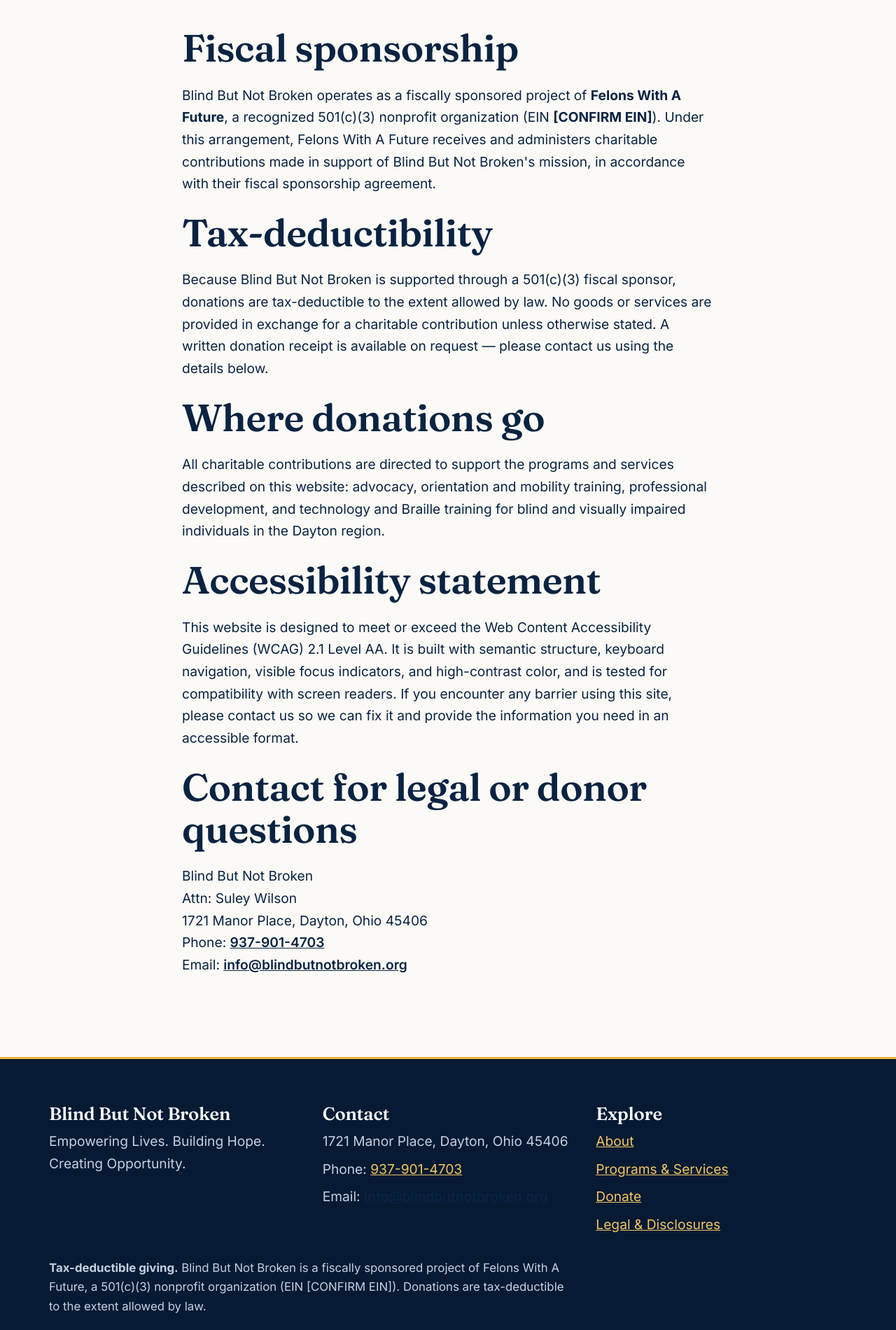
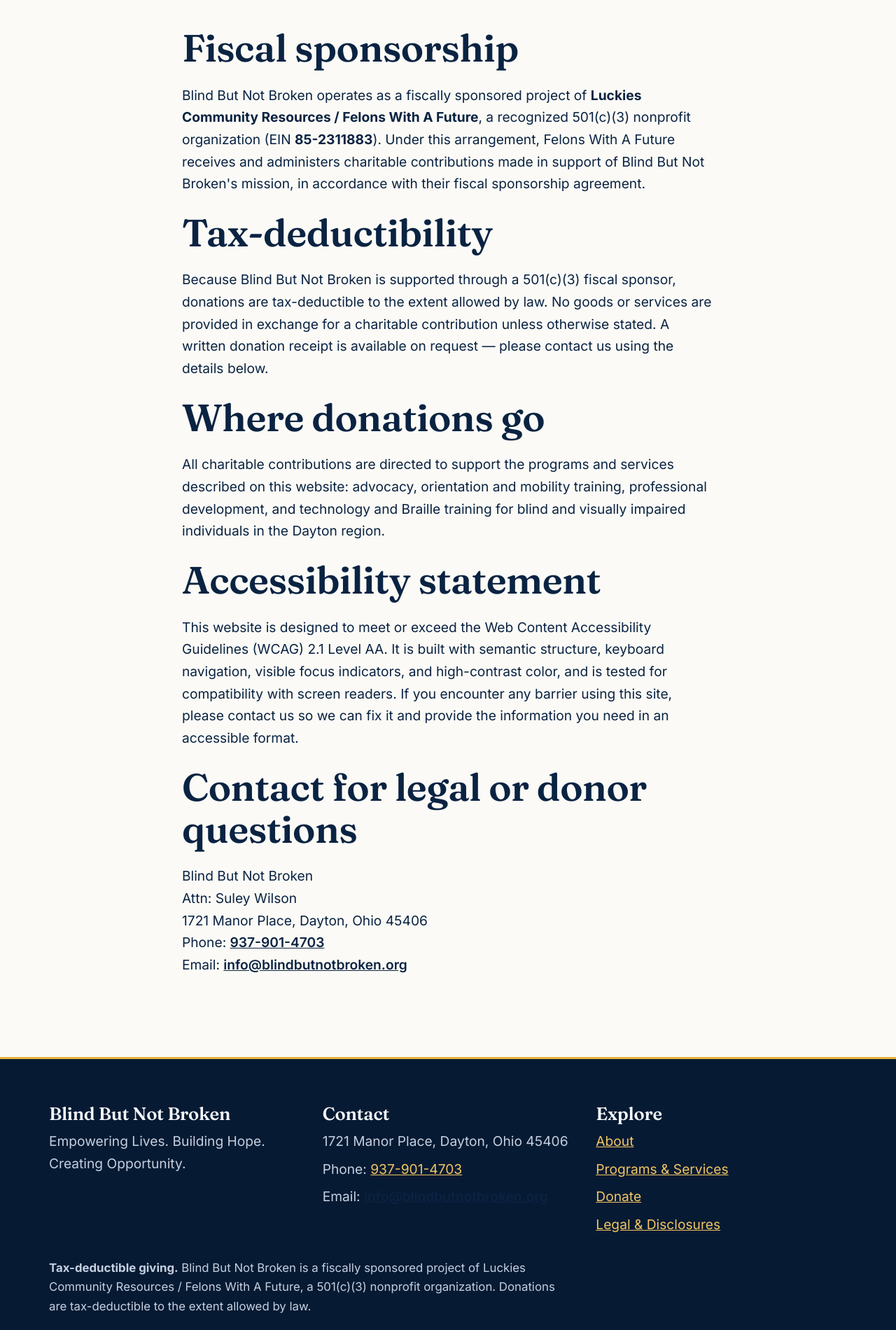
Before and after one commit to BreaunD/BlindbutNotBroken_Site, a plain HTML site: page legal.html in a window 1280 px wide. Shown: the part 760-2660 px from the top of the page at 70% size. Drawn offline with Linux system fonts and the light colour scheme.

Commit message:
updates to legal
update

```diff
--- a/legal.html
+++ b/legal.html
@@ -46,30 +46,13 @@
 
     <section class="section" aria-labelledby="fiscal-title">
       <div class="wrap stack" style="max-width:760px;">
-        <!--
-          ============================================================
-          IMPORTANT — CONFIRM BEFORE PUBLISHING
-          Two source documents give DIFFERENT EINs for Felons With A Future:
-            • Printed org packet (page 4): 85-2311883
-            • Bré's meeting notes:         93-1866952
-          These cannot both be right. Confirm the correct EIN with Suley /
-          the fiscal sponsor and replace every "[CONFIRM EIN]" placeholder
-          across the site before this goes live.
 
-          Also confirm the exact entity relationship wording. Notes reference:
-            • Legal 501(c)(3): Felons With A Future
-            • DBA / alliance name: United Collaborative Disability Alliance
-            • Public-facing project name: Blind But Not Broken
-            • Faith / support sector: Victory Over Blindness
-          The paragraph below is a safe draft — have it reviewed by whoever
-          manages the sponsorship agreement.
-          ============================================================
-        -->
+
         <div>
           <h2 id="fiscal-title">Fiscal sponsorship</h2>
           <p>Blind But Not Broken operates as a fiscally sponsored project of
-            <strong>Felons With A Future</strong>, a recognized 501(c)(3) nonprofit organization
-            (EIN&nbsp;<strong>[CONFIRM&nbsp;EIN]</strong>). Under this arrangement, Felons With A
+            <strong>Luckies Community Resources / Felons With A Future</strong>, a recognized 501(c)(3) nonprofit organization
+            (EIN&nbsp;<strong>85-2311883</strong>). Under this arrangement, Felons With A
             Future receives and administers charitable contributions made in support of Blind But
             Not Broken's mission, in accordance with their fiscal sponsorship agreement.</p>
         </div>
@@ -138,8 +121,7 @@
       </div>
       <div class="footer-legal">
         <p><strong>Tax-deductible giving.</strong> Blind But Not Broken is a fiscally sponsored
-          project of Felons With A Future, a 501(c)(3) nonprofit organization
-          (EIN&nbsp;[CONFIRM&nbsp;EIN]). Donations are tax-deductible to the extent allowed by law.</p>
+          project of Luckies Community Resources / Felons With A Future, a 501(c)(3) nonprofit organization. Donations are tax-deductible to the extent allowed by law.</p>
       </div>
     </div>
   </footer>
```
Also changed, not shown: about.html (+1 -2 lines), contact.html (+1 -2 lines), donate.html (+1 -2 lines), index.html (+1 -2 lines), programs.html (+1 -2 lines).
